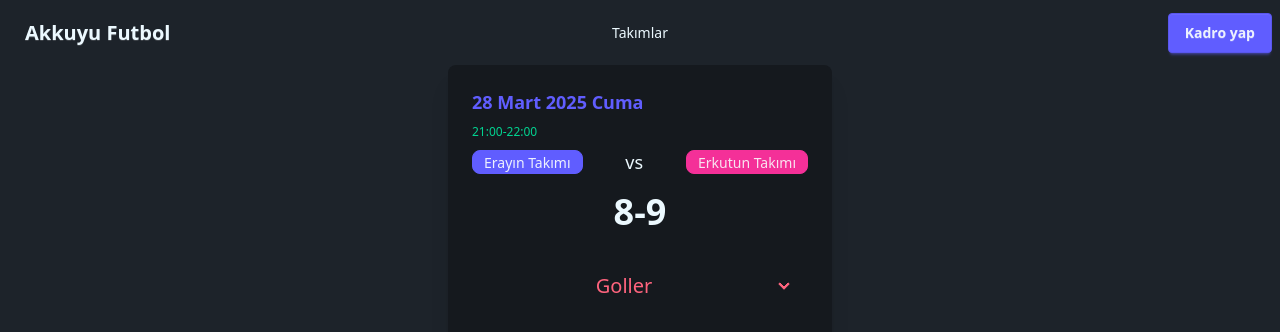
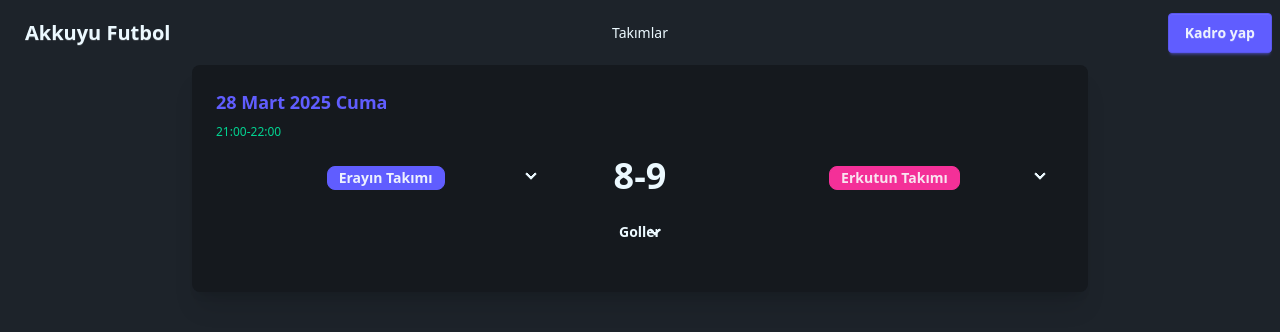
Before and after one commit to ErcouldnT/futbol.erkut.dev, a SvelteKit app: page / in a window 1280 px wide. Shown: the top 332 px of the page. Built offline with nearby package versions, Linux system fonts and the light colour scheme.

Commit message:
change: skoreboard, teams, goals

```diff
--- a/src/lib/supabase.ts
+++ b/src/lib/supabase.ts
@@ -1,4 +1,6 @@
 import { createClient } from '@supabase/supabase-js';
-import { PUBLIC_SUPABASE_URL, PUBLIC_SUPABASE_ANON_KEY } from '$env/static/public';
+import { PUBLIC_SUPABASE_URL, PUBLIC_LOCAL_SUPABASE_URL, PUBLIC_LOCAL_SUPABASE_ANON_KEY, PUBLIC_SUPABASE_ANON_KEY } from '$env/static/public';
 
-export const supabase = createClient(PUBLIC_SUPABASE_URL, PUBLIC_SUPABASE_ANON_KEY);
+// export const supabase = createClient(PUBLIC_SUPABASE_URL, PUBLIC_SUPABASE_ANON_KEY);
+
+export const supabase = createClient(PUBLIC_LOCAL_SUPABASE_URL, PUBLIC_LOCAL_SUPABASE_ANON_KEY);
--- a/src/routes/+layout.svelte
+++ b/src/routes/+layout.svelte
@@ -19,10 +19,7 @@
 		property="og:description"
 		content="Akkuyu Futbol dünyasından en güncel haberler, skorlar ve takım oluşturma araçları."
 	/>
-	<meta
-		property="og:image"
-		content="https://cdn.jsdelivr.net/gh/twitter/twemoji@14.0.2/assets/72x72/26bd.png"
-	/>
+	<meta property="og:image" content="/favicon.png" />
 	<meta property="og:url" content="https://futbol.erkut.dev" />
 	<meta property="og:type" content="website" />
 	<meta name="twitter:card" content="summary_large_image" />
@@ -31,10 +28,7 @@
 		name="twitter:description"
 		content="Akkuyu Futbol dünyasından en güncel haberler, skorlar ve takım oluşturma araçları."
 	/>
-	<meta
-		name="twitter:image"
-		content="https://cdn.jsdelivr.net/gh/twitter/twemoji@14.0.2/assets/72x72/26bd.png"
-	/>
+	<meta name="twitter:image" content="/favicon.png" />
 </svelte:head>
 
 <div class="mx-auto max-w-7xl">
--- a/src/routes/+page.svelte
+++ b/src/routes/+page.svelte
@@ -2,7 +2,9 @@
 	let matches = [
 		{
 			homeTeam: 'Erayın Takımı',
+			homeTeamPlayers: ['Eray', 'Baki', 'Çağrı', 'Eyüp', 'İbrahim', 'Batuhan'],
 			awayTeam: 'Erkutun Takımı',
+			awayTeamPlayers: ['Erkut', 'Yasin', 'Faruk', 'Cansın', 'Velid', 'Semih'],
 			score: '8-9',
 			date: '28 Mart 2025 Cuma',
 			hour: '21:00-22:00',
@@ -16,45 +18,98 @@
 				{ player: 'Velid', goalNumber: 3 },
 				{ player: 'Cansın', goalNumber: 2 },
 				{ player: 'Erkut', goalNumber: 1 },
-				{ player: 'Yasin ', goalNumber: 2 },
-				{ player: 'Faruk ', goalNumber: 1 }
+				{ player: 'Yasin', goalNumber: 2 },
+				{ player: 'Faruk', goalNumber: 1 }
 			]
 		}
 	];
+
+	// Sort goals for each match
+	matches.forEach((match) => {
+		match.goalsHome.sort((a, b) => b.goalNumber - a.goalNumber);
+		match.goalsAway.sort((a, b) => b.goalNumber - a.goalNumber);
+	});
 </script>
 
-<div class="flex flex-col items-center gap-6">
+<div class="flex flex-col items-center gap-6 px-31">
 	{#each matches as match}
-		<div class="card bg-base-300 w-96 cursor-pointer shadow-xl">
+		<div class="card bg-base-300 w-full max-w-4xl cursor-pointer shadow-xl">
 			<div class="card-body">
 				<h2 class="card-title text-primary">{match.date}</h2>
 				<p class="text-success text-xs">{match.hour}</p>
-				<div class="flex items-center justify-between">
-					<span class="badge badge-primary">{match.homeTeam}</span>
-					<span class="text-lg font-thin">vs</span>
-					<span class="badge badge-secondary">{match.awayTeam}</span>
-				</div>
-				<p class="mt-2 text-center text-4xl font-bold">
-					{match.score}
-				</p>
-				<div class="collapse-arrow collapse mt-4">
-					<input type="checkbox" class="peer" />
-					<div class="text-error collapse-title text-center text-xl font-medium">Goller</div>
-					<div class="collapse-content">
-						<div class="mt-4 flex justify-between">
-							<div class="w-1/2">
-								<h3 class="text-primary text-center text-lg font-semibold">{match.homeTeam}</h3>
-								<ul class="list-inside list-disc">
-									{#each match.goalsHome as goal}
-										<li>{goal.player} - {goal.goalNumber} gol</li>
+				<div class="flex items-start justify-between">
+					<!-- Home Team Section -->
+					<div class="flex min-h-[20px] w-1/2 flex-col items-center">
+						<div class="collapse-arrow collapse w-full">
+							<input type="checkbox" class="peer" />
+							<div class="collapse-title p-3.5 text-center text-sm font-semibold">
+								<!-- Reduced padding -->
+								<span class="badge badge-primary mt-1">{match.homeTeam}</span>
+								<!-- Added margin-top to bring closer to the title -->
+							</div>
+							<div class="collapse-content p-2">
+								<!-- Adjusted padding -->
+								<ul class="list-none text-center text-sm leading-tight">
+									<!-- Adjusted text size -->
+									{#each match.homeTeamPlayers as player}
+										<li class="text-primary">{player}</li>
 									{/each}
 								</ul>
 							</div>
-							<div class="w-1/2">
-								<h3 class="text-secondary text-center text-lg font-semibold">{match.awayTeam}</h3>
-								<ul class="list-inside list-disc">
-									{#each match.goalsAway as goal}
-										<li>{goal.player} - {goal.goalNumber} gol</li>
+						</div>
+					</div>
+
+					<!-- Match Score and Goals Section -->
+					<div class="mt-2 flex w-1/4 flex-col items-center text-center">
+						<!-- Match Score -->
+						<p class="text-4xl font-bold">{match.score}</p>
+
+						<!-- Goals Section -->
+						<div class="mt-2 flex flex-col items-center gap-1">
+							<!-- Reduced gap -->
+							<div class="collapse-arrow collapse w-full">
+								<input type="checkbox" class="peer" />
+								<div class="collapse-title text-base-content p-4.5 text-sm font-semibold">
+									<!-- Adjusted padding -->
+									Goller
+								</div>
+								<div class="collapse-content p-1">
+									<!-- Adjusted padding -->
+									<div class="flex justify-between gap-1 text-xs">
+										<!-- Reduced gap -->
+										<!-- Home Team Goals -->
+										<ul class="text-primary list-none text-left text-[0.75rem] leading-tight">
+											{#each match.goalsHome as goal}
+												<li class="truncate">{goal.player} ({goal.goalNumber})</li>
+											{/each}
+										</ul>
+
+										<!-- Away Team Goals -->
+										<ul class="text-secondary list-none text-right text-[0.75rem] leading-tight">
+											{#each match.goalsAway as goal}
+												<li class="truncate">{goal.player} ({goal.goalNumber})</li>
+											{/each}
+										</ul>
+									</div>
+								</div>
+							</div>
+						</div>
+					</div>
+
+					<!-- Away Team Section -->
+					<div class="flex min-h-[20px] w-1/2 flex-col items-center">
+						<div class="collapse-arrow collapse w-full">
+							<input type="checkbox" class="peer" />
+							<div class="collapse-title p-3.5 text-center text-sm font-semibold">
+								<!-- Adjusted padding -->
+								<span class="badge badge-secondary mt-1">{match.awayTeam}</span>
+							</div>
+							<div class="collapse-content p-2">
+								<!-- Adjusted padding -->
+								<ul class="list-none text-center text-sm leading-tight">
+									<!-- Adjusted text size -->
+									{#each match.awayTeamPlayers as player}
+										<li class="text-secondary">{player}</li>
 									{/each}
 								</ul>
 							</div>
```
Also changed, not shown: static/favicon.png.
